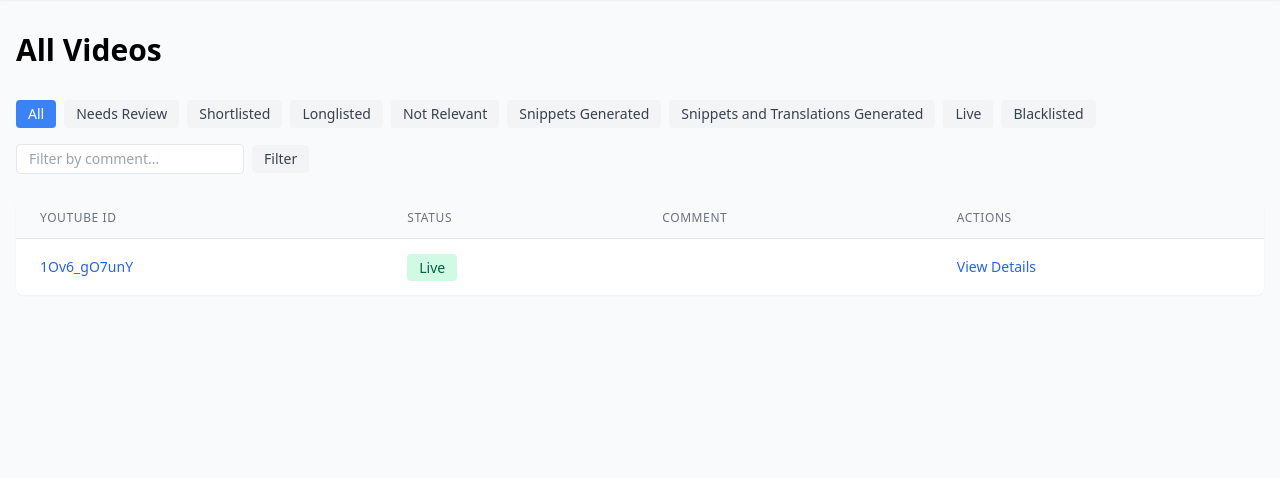
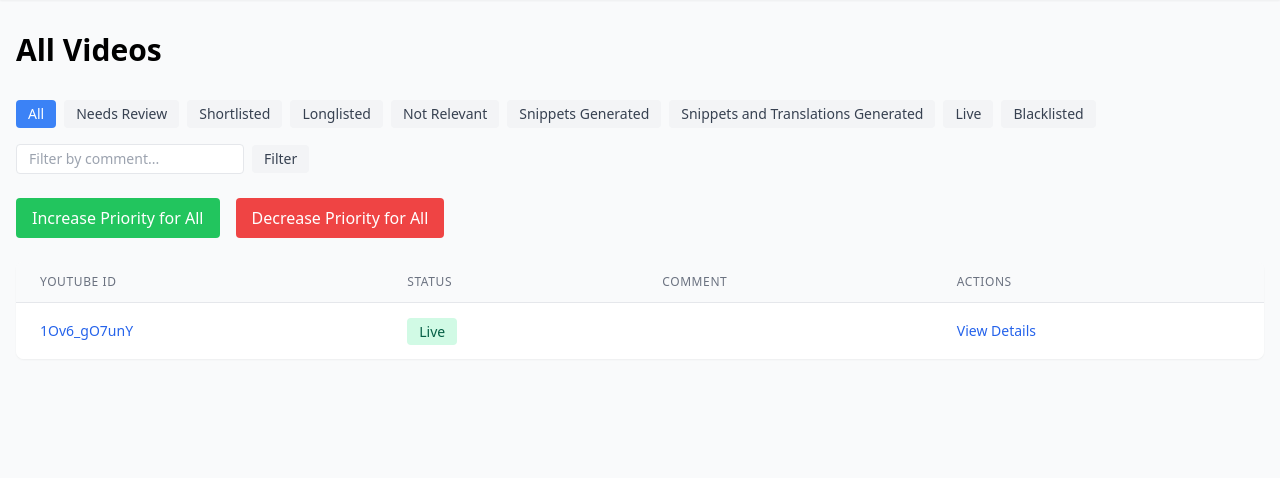
Before and after one commit to koljapluemer/snipvocab, a Django app: page /cms/videos/ in a window 1280 px wide. Shown: the part 64-542 px from the top of the page. Run offline with Django 5.2, Linux system fonts and the light colour scheme; the visitor is signed in with stand-in values (Sample User, id 1); data comes from the database, SQL or seed files in the repository; some libraries are stand-ins or nearby versions.

Commit message:
implement priority utils

```diff
--- a/backend/cms/templates/list_all_videos.html
+++ b/backend/cms/templates/list_all_videos.html
@@ -42,6 +42,25 @@
                 {% endif %}
             </form>
         </div>
+    </div>
+
+    <!-- Priority Update Buttons -->
+    <div class="mb-6">
+        <form method="post" action="{% url 'update_video_priorities' %}" class="flex gap-4">
+            {% csrf_token %}
+            {% if status_filter %}
+                <input type="hidden" name="status_filter" value="{{ status_filter }}">
+            {% endif %}
+            {% if comment_filter %}
+                <input type="hidden" name="comment_filter" value="{{ comment_filter }}">
+            {% endif %}
+            <button type="submit" name="action" value="increase" class="px-4 py-2 bg-green-500 text-white rounded hover:bg-green-600">
+                Increase Priority for All
+            </button>
+            <button type="submit" name="action" value="decrease" class="px-4 py-2 bg-red-500 text-white rounded hover:bg-red-600">
+                Decrease Priority for All
+            </button>
+        </form>
     </div>
 
     {% if videos %}
--- a/backend/cms/templates/video_details.html
+++ b/backend/cms/templates/video_details.html
@@ -13,7 +13,10 @@
 
         <!-- Video ID and Status -->
         <div class="flex justify-between items-center mb-6">
-            <h1 class="text-3xl font-bold">Video: {{ video.youtube_id }}</h1>
+            <div class="flex items-center gap-4">
+                <h1 class="text-3xl font-bold">Video: {{ video.youtube_id }}</h1>
+                <span class="text-sm text-gray-500">(Priority: {{ video.priority }})</span>
+            </div>
             <div>
                 {% include "includes/video_status.html" %}
             </div>
--- a/backend/cms/urls.py
+++ b/backend/cms/urls.py
@@ -22,4 +22,5 @@ urlpatterns = [
     path('bulk-check-subtitles/', views.bulk_check_subtitles, name='bulk_check_subtitles'),
     path('video/<str:youtube_id>/blacklist/', views.blacklist_video, name='blacklist_video'),
     path('set-frontend/', views.set_frontend, name='set_frontend'),
+    path('update-priorities/', views.update_video_priorities, name='update_video_priorities'),
 ]
--- a/backend/cms/views.py
+++ b/backend/cms/views.py
@@ -14,6 +14,8 @@ from typing import List
 import re
 import csv
 from django.contrib.admin.views.decorators import staff_member_required
+from django.db import models
+from django.urls import reverse
 
 client = OpenAI(api_key=settings.OPENAI_API_KEY)
 
@@ -240,8 +242,8 @@ def import_channel_videos(request):
 def review_videos(request):
     """View to review videos that need review"""
     frontend = get_current_frontend(request)
-    # Get first 50 videos that need review, ordered by youtube_id
-    videos = Video.objects.filter(frontend=frontend, status=VideoStatus.NEEDS_REVIEW).order_by('youtube_id')[:50]
+    # Get first 50 videos that need review, ordered by priority (descending) and youtube_id
+    videos = Video.objects.filter(frontend=frontend, status=VideoStatus.NEEDS_REVIEW).order_by('-priority', 'youtube_id')[:50]
 
     # Process each video to get available languages
     for video in videos:
@@ -1051,3 +1053,44 @@ def export_snippets_csv(request, youtube_id):
     except Exception as e:
         messages.error(request, f"Error exporting snippets: {str(e)}")
         return redirect('video_details', youtube_id=youtube_id)
+
+@staff_member_required
+@require_http_methods(["POST"])
+def update_video_priorities(request):
+    """View to update priorities for all videos in the current filter"""
+    try:
+        # Get the current filter parameters
+        status_filter = request.POST.get('status_filter', '')
+        comment_filter = request.POST.get('comment_filter', '')
+        frontend = get_current_frontend(request)
+
+        # Get all videos matching the current filter
+        videos = Video.objects.filter(frontend=frontend)
+
+        if status_filter:
+            videos = videos.filter(status=status_filter)
+        if comment_filter:
+            videos = videos.filter(comment__icontains=comment_filter)
+
+        # Get the action (increase or decrease)
+        action = request.POST.get('action')
+
+        # Update priorities
+        if action == 'increase':
+            videos.update(priority=models.F('priority') + 1)
+            messages.success(request, "Successfully increased priority for all videos in the current filter.")
+        elif action == 'decrease':
+            videos.update(priority=models.F('priority') - 1)
+            messages.success(request, "Successfully decreased priority for all videos in the current filter.")
+
+    except Exception as e:
+        messages.error(request, f"Error updating priorities: {str(e)}")
+
+    # Redirect back to the list view with the same filters
+    redirect_url = reverse('list_all_videos')
+    if status_filter:
+        redirect_url += f"?status={status_filter}"
+    if comment_filter:
+        redirect_url += f"{'&' if status_filter else '?'}comment={comment_filter}"
+
+    return redirect(redirect_url)
```
Also changed, not shown: backend/cms/templates/video_list.html (deleted, +0 -36 lines).
